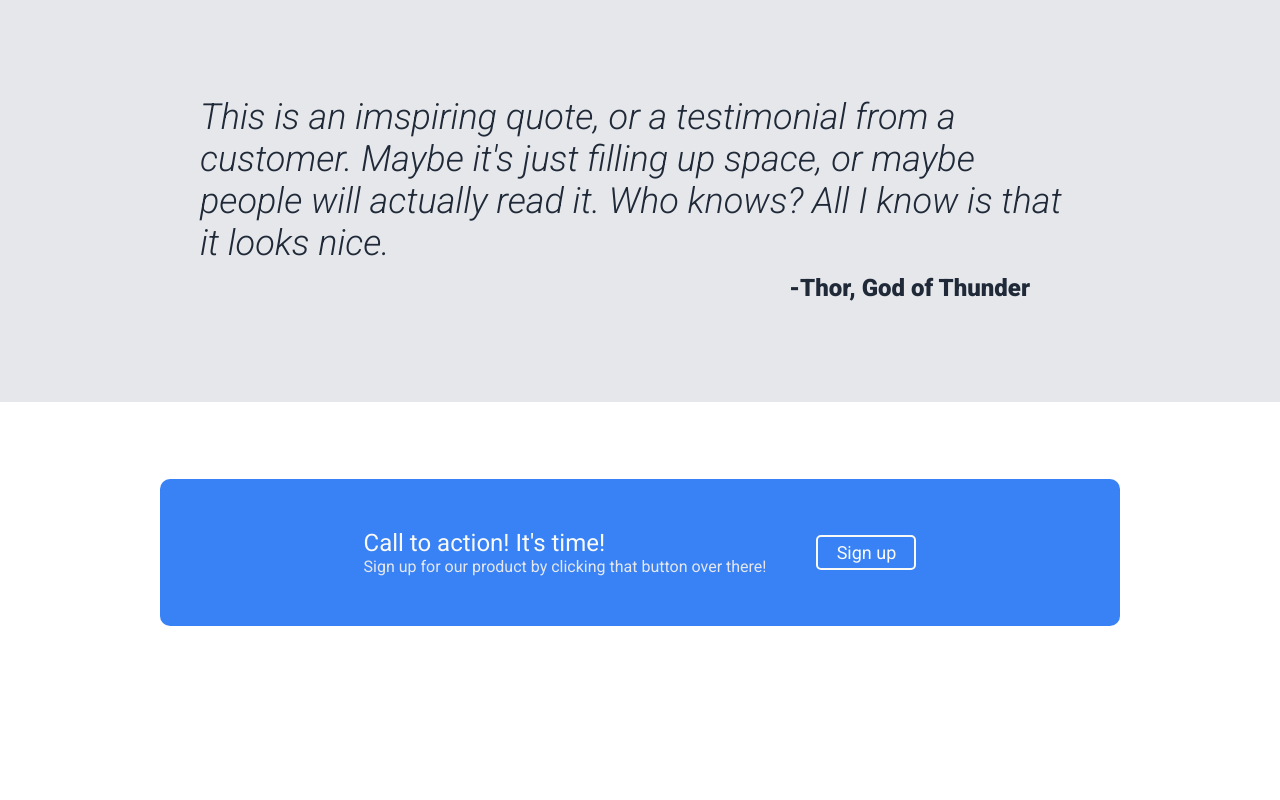
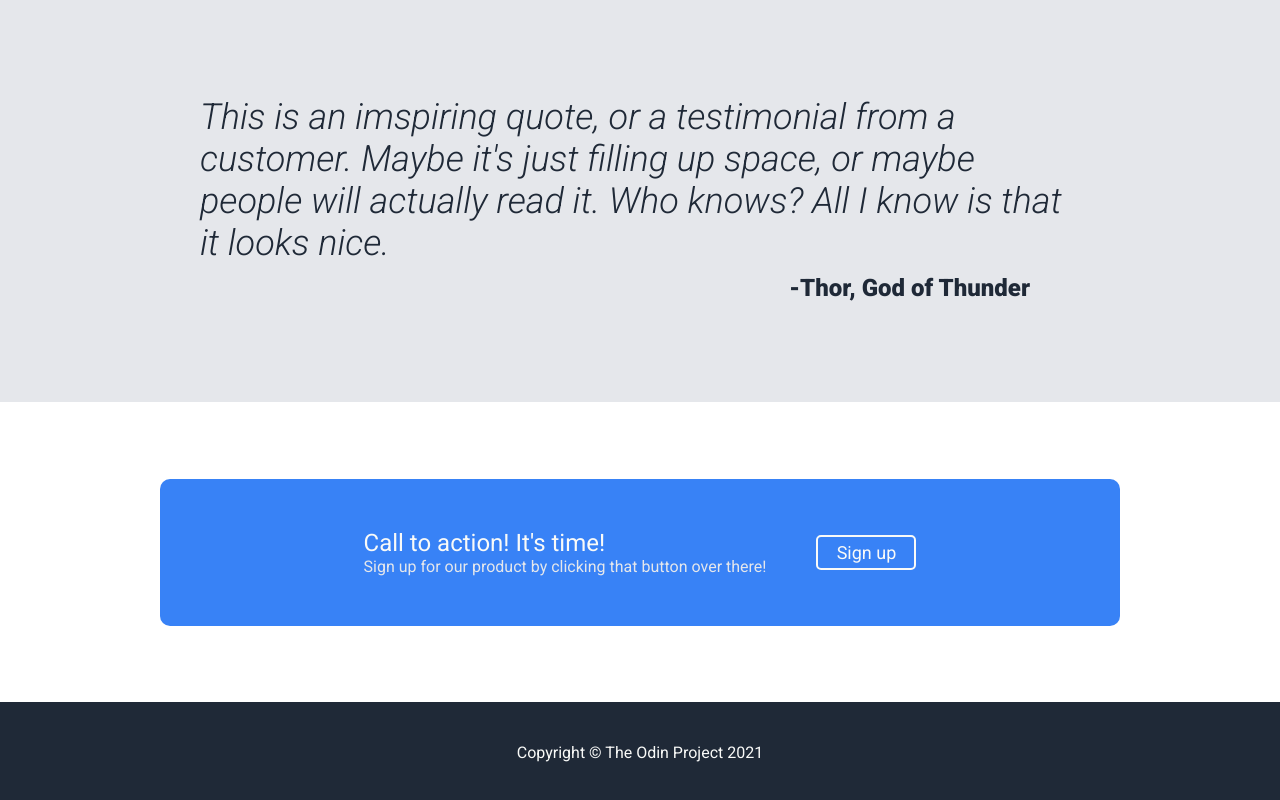
Before and after one commit to DemiGODzilla/landing-page, a plain HTML site: page index.html in a window 1280 px wide. Shown: the part 927-1727 px from the top of the page. Before the commit the page ends 1629 px from the top, so only its background shows below. Drawn offline with Linux system fonts and the light colour scheme.

Commit message:
Add Footer

```diff
--- a/index.html
+++ b/index.html
@@ -77,7 +77,9 @@
 
         </div>
         </div>
-        <div class="footer"></div>
+        <div class="footer">
+            <p>Copyright © The Odin Project 2021</p>
+        </div>
 
     </body>
 </html>
--- a/styles.css
+++ b/styles.css
@@ -219,8 +219,20 @@ font-size: 24px;
     border: #f9faf8 solid 2px;
 }
 
+/*Changes call to action flex direction on small screen*/
 @media (max-width: 800px) {
     .call {
         flex-direction: column;
     }
 }
+
+/* FOOTER */
+
+.footer {
+    background-color:#1f2937;
+    color: #f9faf8;
+    display: flex;
+    justify-content: center;
+    align-items: center;
+    height: 100px;
+}
```
